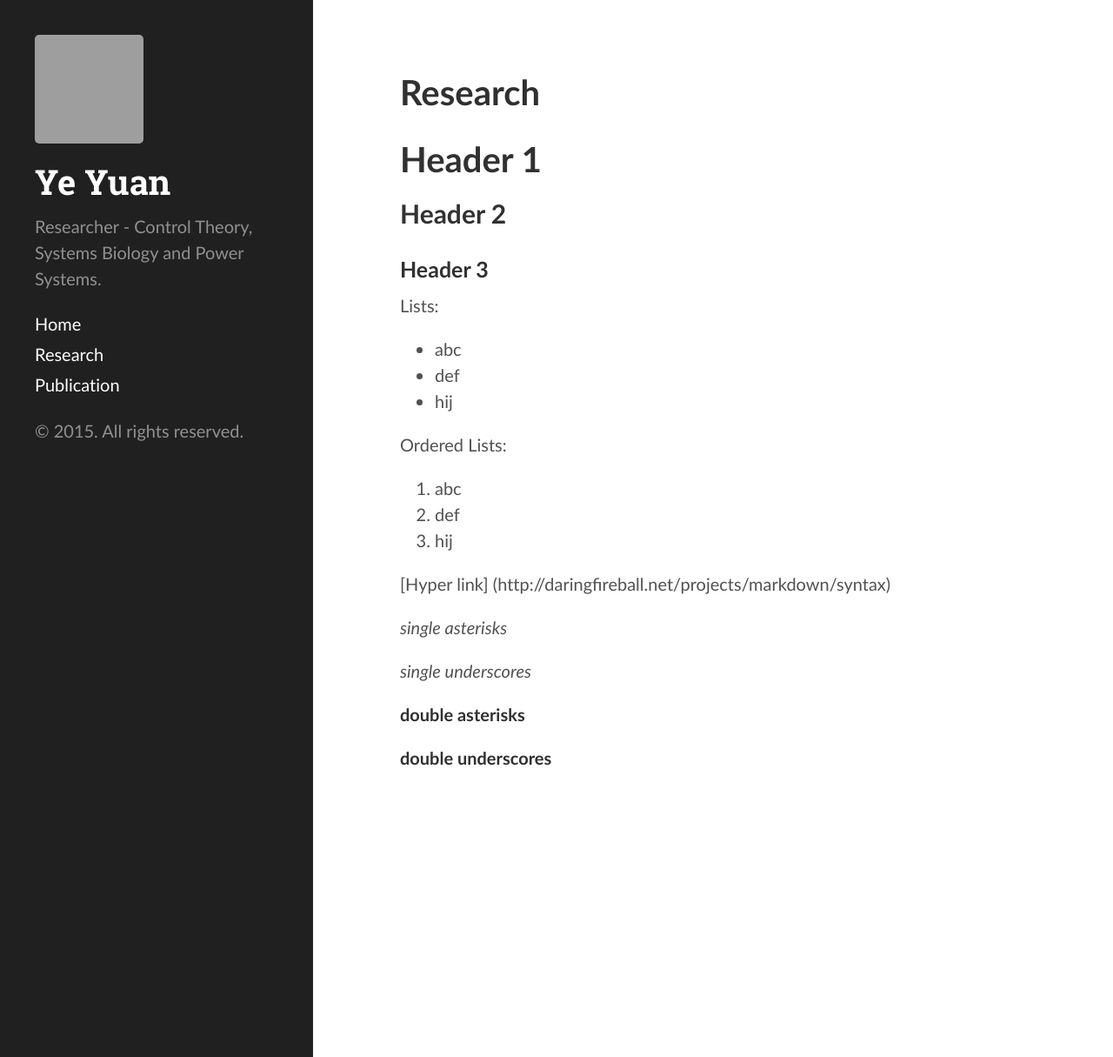
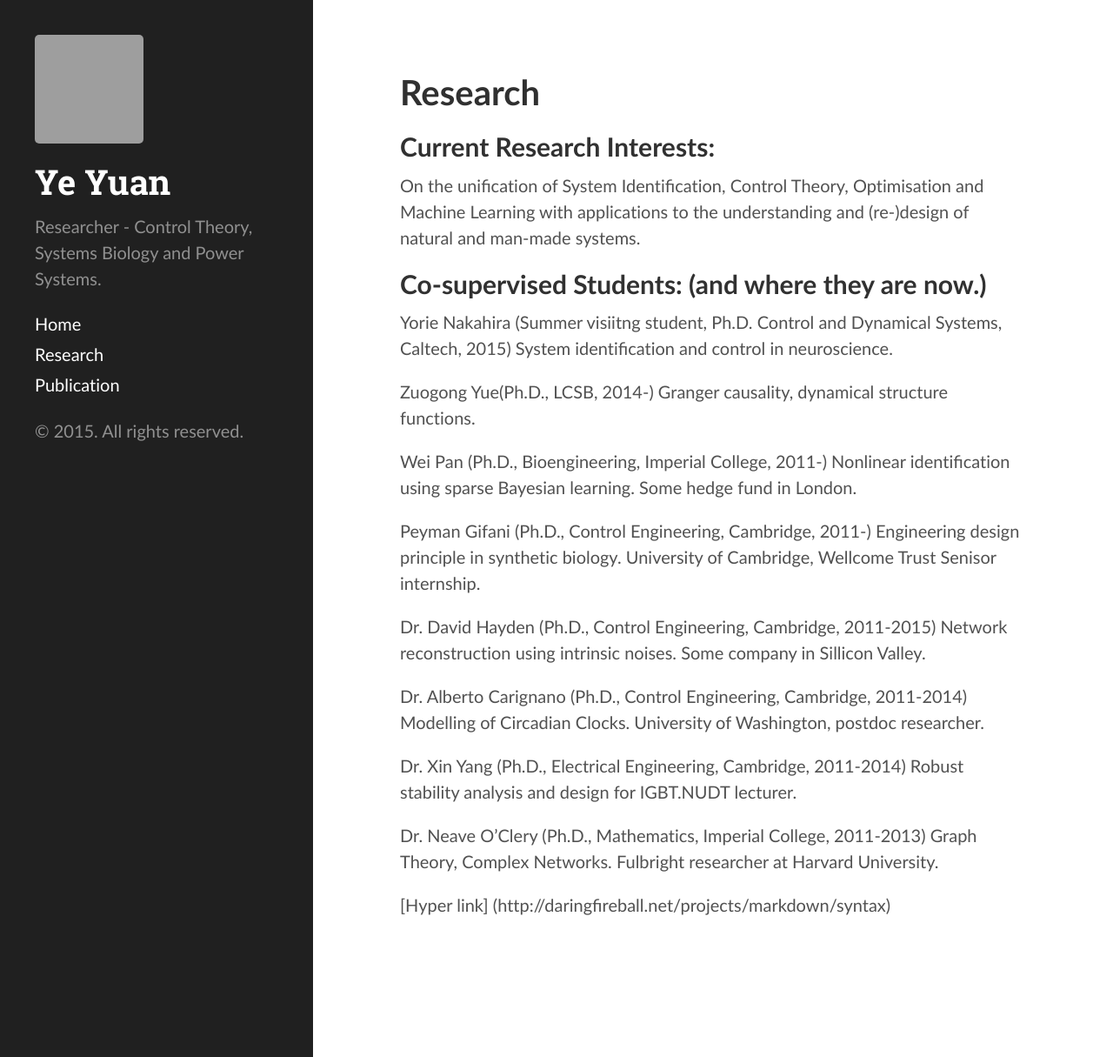
Before and after one commit to yy311/yy311.github.io, a Jekyll site: the page built from research.md, in a window 1280 px wide and 1215 px high. Shown: the whole window at 87% size. Built offline with Jekyll 4.4.1, drawn with Linux system fonts in a browser that asks for light colours; grey boxes are pictures that could not be loaded.

Commit message:
Update research.md

```diff
--- a/research.md
+++ b/research.md
@@ -3,30 +3,26 @@ layout: page
 title: Research
 ---
 
-# Header 1
+## Current Research Interests:
 
-## Header 2
+On the unification of System Identification, Control Theory, Optimisation and Machine Learning with applications to the understanding and (re-)design of natural and man-made systems.
 
-### Header 3
+## Co-supervised Students: (and where they are now.)
 
-Lists:
+Yorie Nakahira (Summer visiitng student, Ph.D. Control and Dynamical Systems, Caltech, 2015) System identification and control in neuroscience.
 
-* abc
-* def
-* hij
+Zuogong Yue(Ph.D., LCSB, 2014-) Granger causality, dynamical structure functions.
 
-Ordered Lists:
+Wei Pan (Ph.D., Bioengineering, Imperial College, 2011-) Nonlinear identification using sparse Bayesian learning. Some hedge fund in London.
 
-1. abc
-2. def
-3. hij
+Peyman Gifani (Ph.D., Control Engineering, Cambridge, 2011-) Engineering design principle in synthetic biology. University of Cambridge, Wellcome Trust Senisor internship.
+
+Dr. David Hayden (Ph.D., Control Engineering, Cambridge, 2011-2015) Network reconstruction using intrinsic noises. Some company in Sillicon Valley.
+
+Dr. Alberto Carignano (Ph.D., Control Engineering, Cambridge, 2011-2014) Modelling of Circadian Clocks. University of Washington, postdoc researcher.
+
+Dr. Xin Yang (Ph.D., Electrical Engineering, Cambridge, 2011-2014) Robust stability analysis and design for IGBT.NUDT lecturer.
+
+Dr. Neave O'Clery (Ph.D., Mathematics, Imperial College, 2011-2013) Graph Theory, Complex Networks. Fulbright researcher at Harvard University.
 
 [Hyper link] (http://daringfireball.net/projects/markdown/syntax)
-
-*single asterisks*
-
-_single underscores_
-
-**double asterisks**
-
-__double underscores__
```
